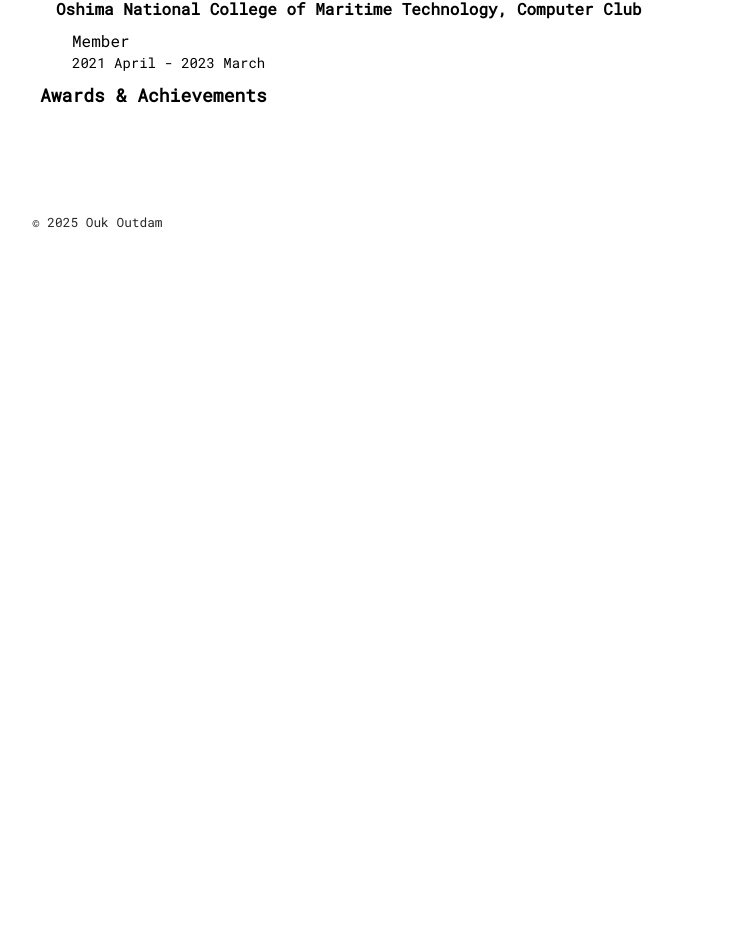
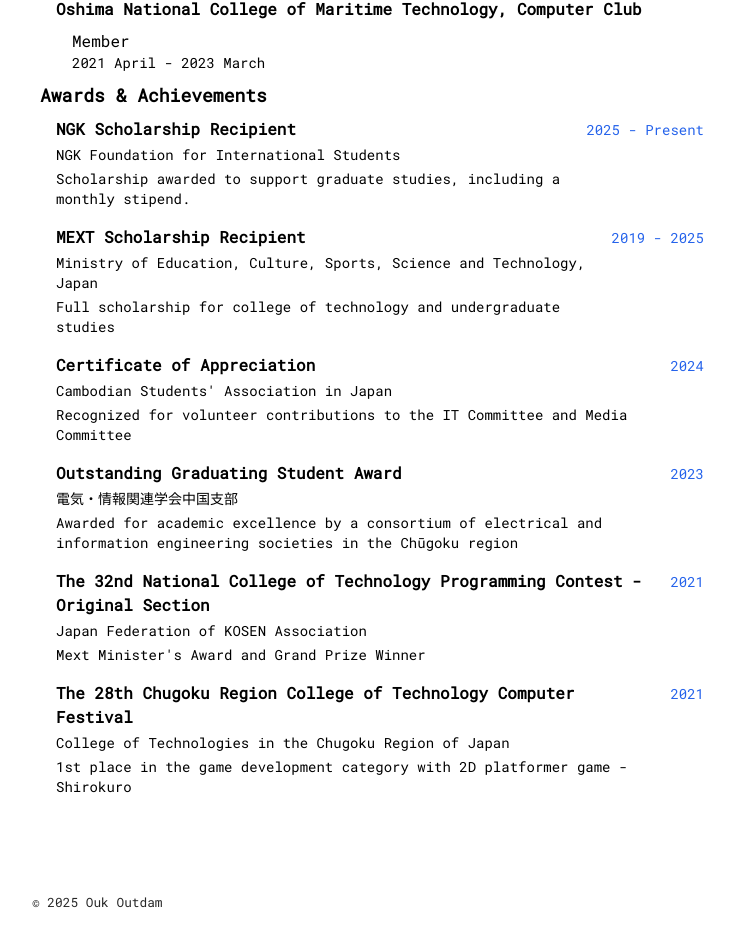
Before and after one commit to oukoutdam/personal-homepage, a Next.js app: page /resume in a window 1280 px wide. Shown: the part 1971-2917 px from the top of the page, without its empty margins (208-942 px from the left). Before the commit the page ends 2243 px from the top, so only its background shows below. Built offline with nearby package versions, Linux system fonts and the light colour scheme.

Commit message:
Add Awards&Achievements Section

```diff
--- a/src/app/resume/page.tsx
+++ b/src/app/resume/page.tsx
@@ -4,6 +4,7 @@
 import EducationTimeline from './sections/EducationTimeline';
 import WorkTimeline from './sections/WorkTimeline';
 import ExtracurricularActivities from './sections/ExtracurricularActivities';
+import AwardsAchievements from './sections/AwardsAchievements';
 
 export default function Page() {
   return (
@@ -118,6 +119,7 @@
 
       <div>
         <Heading text='Awards & Achievements' />
+        <AwardsAchievements />
       </div>
     </>
   );
--- /dev/null
+++ b/src/app/resume/sections/AwardsAchievements.tsx
@@ -0,0 +1,72 @@
+function AwardsAchievements() {
+  const awards = [
+    {
+      title: 'NGK Scholarship Recipient',
+      organization: 'NGK Foundation for International Students',
+      year: '2025 - Present',
+      description:
+        'Scholarship awarded to support graduate studies, including a monthly stipend.',
+    },
+
+    {
+      title: 'MEXT Scholarship Recipient',
+      organization:
+        'Ministry of Education, Culture, Sports, Science and Technology, Japan',
+      year: '2019 - 2025',
+      description:
+        'Full scholarship for college of technology and undergraduate studies',
+    },
+    {
+      title: 'Certificate of Appreciation',
+      organization: "Cambodian Students' Association in Japan",
+      year: '2024',
+      description:
+        'Recognized for volunteer contributions to the IT Committee and Media Committee',
+    },
+    {
+      title: 'Outstanding Graduating Student Award',
+      organization: '電気・情報関連学会中国支部',
+      year: '2023',
+      description:
+        'Awarded for academic excellence by a consortium of electrical and information engineering societies in the Chūgoku region',
+    },
+    {
+      title:
+        'The 32nd National College of Technology Programming Contest - Original Section',
+      organization: 'Japan Federation of KOSEN Association',
+      year: '2021',
+      description: "Mext Minister's Award and Grand Prize Winner",
+    },
+
+    {
+      title: 'The 28th Chugoku Region College of Technology Computer Festival',
+      organization: 'College of Technologies in the Chugoku Region of Japan',
+      year: '2021',
+      description:
+        '1st place in the game development category with 2D platformer game - Shirokuro',
+    },
+  ];
+
+  return (
+    <div className='max-w-2xl pl-6'>
+      <div className='space-y-4'>
+        {awards.map((award, index) => (
+          <div key={index} className='flex items-start justify-between'>
+            <div className='flex-1 pr-4'>
+              <h3 className='mb-1 text-base font-semibold'>{award.title}</h3>
+              <p className='mb-1 text-sm font-medium'>{award.organization}</p>
+              <p className='text-sm'>{award.description}</p>
+            </div>
+            <div className='flex-shrink-0'>
+              <span className='text-sm font-medium text-blue-600'>
+                {award.year}
+              </span>
+            </div>
+          </div>
+        ))}
+      </div>
+    </div>
+  );
+}
+
+export default AwardsAchievements;
```
